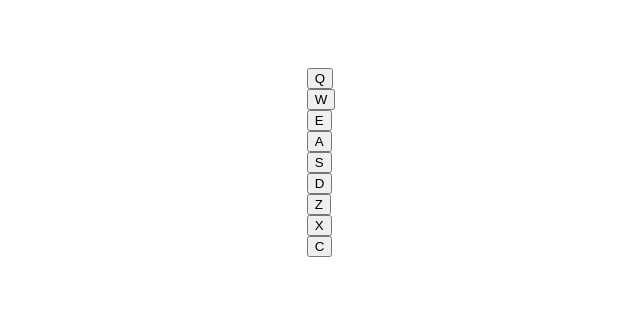
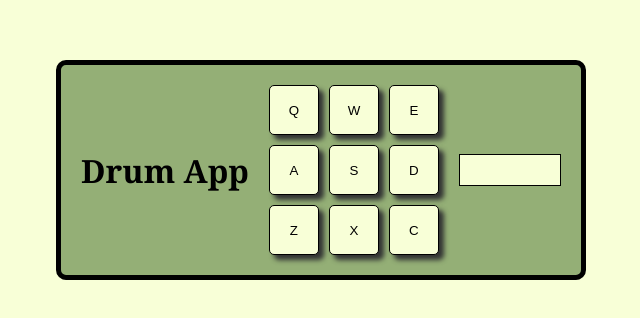
Before and after one commit to terminader7/drum-machine-fcc, a React (Create React App) app: page / in a window 1280 px wide. Shown: the part 230-548 px from the top of the page, without its empty margins (319-959 px from the left). Built offline with nearby package versions, Linux system fonts and the light colour scheme.

Commit message:
styling changes to whole app

```diff
--- a/src/App.css
+++ b/src/App.css
@@ -10,8 +10,45 @@ html {
   justify-content: center;
   width: 100vw;
   height: 100vh;
+  background-color: #f8ffd7;
+  font-family: Cambria, Cochin, Georgia, Times, "Times New Roman", serif;
 }
 
 #drum-machine {
-  align-self: center;
+  display: flex;
+  justify-content: flex-start;
+  align-items: center;
+  border-radius: 10px;
+  border: solid 5px black;
+  padding: 20px;
+  gap: 20px;
+  background-color: #94af76;
 }
+
+.drum-machine-button {
+  border: solid 1px black;
+  width: 50px;
+  height: 50px;
+  background-color: #f8ffd7;
+  color: black;
+  border-radius: 5px;
+  box-shadow: 5px 5px 5px #323333;
+}
+
+#display {
+  display: inline-flex;
+  justify-content: center;
+  align-items: center;
+  color: black;
+  background-color: #f8ffd7;
+  height: 30px;
+  border: solid 1px black;
+  width: 100px;
+}
+
+.drum-pad {
+  display: grid;
+  grid-template-columns: repeat(3, 1fr);
+  gap: 10px;
+  grid-auto-rows: auto;
+}
--- a/src/components/DrumMachine.js
+++ b/src/components/DrumMachine.js
@@ -8,10 +8,9 @@ export const DrumMachine = () => {
 
   return (
     <div id="drum-machine">
-      <div id="display">
-        <DrumPad setDisplayText={setDisplayText} />
-        <DrumMachineDisplay displayText={displayText} />
-      </div>
+      <h1>Drum App</h1>
+      <DrumPad setDisplayText={setDisplayText} />
+      <DrumMachineDisplay displayText={displayText} />
     </div>
   );
 };
--- a/src/components/DrumMachineButton.js
+++ b/src/components/DrumMachineButton.js
@@ -18,9 +18,8 @@ export const DrumMachineButton = ({
     return () => window.removeEventListener("keydown", keyDownHandler);
   }, []);
   return (
-    <div id="drum-machine-button">
     <button
-        className="drum-pad"
+      className="drum-machine-button"
       id={id}
       onClick={() => {
         playAudio();
@@ -29,6 +28,5 @@ export const DrumMachineButton = ({
     >
       {buttonLabel}
     </button>
-    </div>
   );
 };
--- a/src/components/DrumMachineDisplay.js
+++ b/src/components/DrumMachineDisplay.js
@@ -1,9 +1,5 @@
 import React from "react";
 
 export const DrumMachineDisplay = ({ displayText }) => {
-  return (
-    <div id="display">
-      <p>{displayText}</p>
-    </div>
-  );
+  return <div id="display">{displayText}</div>;
 };
--- a/src/components/DrumPad.js
+++ b/src/components/DrumPad.js
@@ -9,7 +9,7 @@ export const DrumPad = ({ setDisplayText }) => {
     audio.play();
   };
   return (
-    <div>
+    <div className="drum-pad">
       {drumPadProperties.map(({ id, buttonLabel, audioUrl, displayValue }) => {
         return (
           <DrumMachineButton
```
Lines whose indentation alone changed are shown as unchanged.
